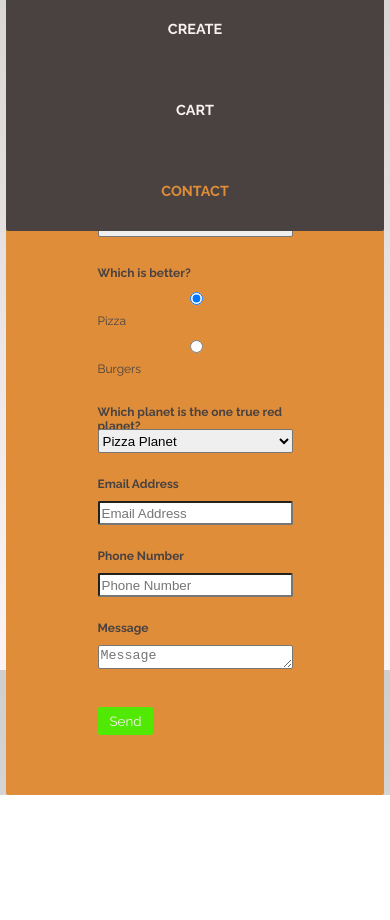
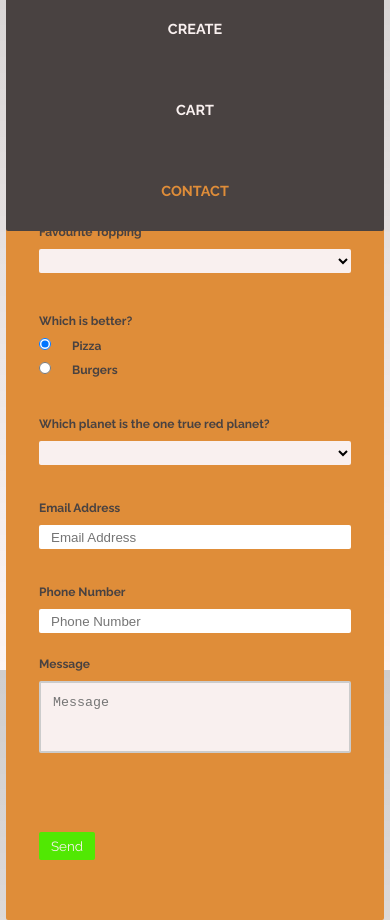
Before and after one commit to agfoghlaim/pizzaPlanet, a website: page public/contact.html in a window 390 px wide. Shown: the part 174-1094 px from the top of the page. Before the commit the page ends 969 px from the top, so only its background shows below. Drawn offline with Linux system fonts and the light colour scheme.

Commit message:
fixed contact form validation and made look nicer

```diff
--- a/public/contact.html
+++ b/public/contact.html
@@ -101,8 +101,18 @@
                             <div class="form-group radio">
 
                                 <label>Which is better?</label>
-                                    <input type="radio" name="better" value="pizza" checked> Pizza
-                                    <input type="radio" name="better" value="burgers"> Burgers
+                                    <div class="radio-div">
+                                        <input type="radio" name="better" value="pizza" checked>
+                                        <label for="better">Pizza</label>
+
+                                    </div>
+                                    <div class="radio-div">
+                                        <input type="radio" name="better" value="burgers">
+                                        <label for="better">Burgers</label>
+
+                                    </div>
+
+
 
                                 <p class="error-p"></p>
 
@@ -112,8 +122,8 @@
 
                                 <label>Which planet is the one true red planet?</label>
                                     <select name="redplanet" id="redplanet">
-                                            <option value="pizzaplanet">Pizza Planet</option>
-                                            <option value="mars">Mars</option>
+                                            <option class="opt" value="pizzaplanet">Pizza Planet</option>
+                                            <option class="opt" value="mars">Mars</option>
                                     </select>
 
                                     <p class="error-p"></p>
@@ -134,17 +144,17 @@
                                 <p class="error-p" id="phone-error"></p>
 
                             </div>
-                            <div class="form-group">
-
+                            <div class="form-group-textarea">
                                 <label>Message</label>
                                 <textarea name="message" id="message" rows="5" placeholder="Message" required="required" data-validation-required-message="Please enter a message."></textarea>
                                 <p id="message-error" class="error-p"></p>
 
                             </div>
+
                             <br>
 
                             <div>
-
+                                <p class="errors-above"></p>
                                 <button type="submit" class="brightGreen-bg" id="sendMessageButton">Send</button>
                                 <div id="form-feedback">
                                         <p id="form-success"></p>
--- a/public/css/contact.css
+++ b/public/css/contact.css
@@ -54,13 +54,31 @@ section.contact{
     align-items: center;
     justify-content: center;
 }
-
+.form-group textarea{
+    grid-auto-rows: 4rem;
+}
 .form-group{
     display: grid;
+    margin-top:1rem;
     grid-auto-columns: 50vw;
-    grid-auto-rows: 2rem;
+    grid-auto-rows: 2rem 3rem;
     justify-content: center;
 }
+
+input[type=text],input[type=tel],input[type=email], select{
+    border:none;
+    height: 3rem;
+    padding: 1rem;
+}
+
+
+.form-group-textarea{
+    display: grid;
+    grid-auto-columns: 50vw;
+    grid-auto-rows: 2rem 6rem;
+    justify-content: center;
+}
+
 
 .form-wrap label{
     font-weight: bold;
@@ -73,7 +91,63 @@ section.contact{
     align-content: center;
 }
 
+
 p.error-p{
     color: var(--red);
     margin:0;
 }
+
+input[type=text]:focus, textarea:focus, input[type=tel]:focus, input[type=email]:focus {
+    border: 3px solid var(--brightGreen);
+  }
+textarea{
+
+    padding: 1rem;
+    box-sizing: border-box;
+    border: 2px solid #ccc;
+
+    background-color:var(--white);
+    resize: none;
+}
+
+select{
+
+    padding: 1rem;
+    border: none;
+    background-color:var(--white);
+}
+
+.radio{
+    position:relative;
+}
+input[type=radio] {
+    -webkit-appearance: button;
+    border: 2px solid #494241;
+    background: transparent;
+    color: #FFF;
+    overflow: hidden;
+    margin: 0 1.5rem 0 0;
+    width:1rem;
+    height: 1rem;
+    outline: 0;
+}
+
+input[type=radio]:checked {
+
+    background: var(--brightGreen);
+
+}
+
+.errors-above{
+    height: 2rem;
+    line-height: 2rem;
+    font-size: 1rem;
+    margin: 0.7rem 0 0.7rem 0;
+    font-family: 'Roborto mono', monospace;
+    font-weight: bold;
+
+}
+#name-error, #email-error, #phone-error{
+    font-family: 'Roborto mono', monospace;
+    font-weight: bold;
+}
--- a/public/css/pizzaMaker.css
+++ b/public/css/pizzaMaker.css
@@ -110,6 +110,7 @@ input[type=checkbox] {
     top:0;
     left:0;
     margin:0;
+    outline: 0;
 }
 
 .toppingHeading{
--- a/public/css/style.css
+++ b/public/css/style.css
@@ -4,7 +4,6 @@ define global colours and gradients
 :root {
 	--green: #679580;
 	--black: #494241;
-	/* --lightGreen: #47A25E; */
 	--black: #494241;
 	--blue: #09489d;
 	--brightGreen: #51e803;
@@ -383,4 +382,19 @@ div.generic-header h1{
 		h1.now-delivering{
 		  font-size: 1.5rem;
 		}
+
+		.form-group, .form-group-textarea {
+			grid-auto-columns: 80vw !important;
+
+		}
+
+		.form-group{
+			grid-auto-rows: 2rem !important;
+		}
+
+		input[type=text],input[type=tel],input[type=email], select{
+
+			height: 2rem !important;
+
 	}
+	}
--- a/public/js/cart.js
+++ b/public/js/cart.js
@@ -125,7 +125,7 @@ function updateCartMenu(){
 
     //update local storage
     updateStorage();
-    deletebtns = document.querySelectorAll('.cart-delete');
+  deletebtns = document.querySelectorAll('.cart-delete');
   deletebtns.forEach(b=>b.addEventListener('click', removeFromCart));
 
   }
--- a/public/js/contact.js
+++ b/public/js/contact.js
@@ -1,23 +1,36 @@
   // Initialize Firebase
-  var config = {
-    apiKey: "AIzaSyCjrinmvvu1HZ3bn140W1ZRDL4HZwpxL50",
-    authDomain: "agfoghlaim-86aa5.firebaseapp.com",
-    databaseURL: "https://agfoghlaim-86aa5.firebaseio.com",
-    projectId: "agfoghlaim-86aa5",
-    storageBucket: "agfoghlaim-86aa5.appspot.com",
-    messagingSenderId: "886048617658"
+//   var config = {
+//     apiKey: "AIzaSyCjrinmvvu1HZ3bn140W1ZRDL4HZwpxL50",
+//     authDomain: "agfoghlaim-86aa5.firebaseapp.com",
+//     databaseURL: "https://agfoghlaim-86aa5.firebaseio.com",
+//     projectId: "agfoghlaim-86aa5",
+//     storageBucket: "agfoghlaim-86aa5.appspot.com",
+//     messagingSenderId: "886048617658"
+//   };
+//   firebase.initializeApp(config);
+var config = {
+    apiKey: "AIzaSyDNH-WfkHS27koIDu0JX_wo23zsq6jfX10",
+    authDomain: "pizzaplanet-19b5e.firebaseapp.com",
+    databaseURL: "https://pizzaplanet-19b5e.firebaseio.com",
+    projectId: "pizzaplanet-19b5e",
+    storageBucket: "pizzaplanet-19b5e.appspot.com",
+    messagingSenderId: "83121485317"
   };
   firebase.initializeApp(config);
+
+
+
 
   var messagesRef = firebase.database().ref('messages');
 
   function saveToFb(theData){
 
-    var newMessageRef = messagesRef.push();
+    var newMessageRef = messagesRef.push()
     newMessageRef.set({
       theData:theData
     }).then(
         function(){
+
             fbSuccess();
     }).catch(
         function(error) {
@@ -34,7 +47,7 @@
 
 
   function handleForm(event){
-
+    clearErrorAbove()
     //prevent form submitting and handle with js instead
     event.preventDefault();
 
@@ -45,19 +58,20 @@
     var name = document.querySelector('#name').value;
 
     //check name is not blank
-    if(isBlank(name)) {document.querySelector('p#name-error').textContent = 'enter name'; return;}
+    if(isBlank(name)) {document.querySelector('p#name-error').textContent = 'enter name';showErrorAbove(); return;}
 
 
     //check email is probably an email
     var email = document.querySelector('input#email').value;
     if(!isProbablyEmail(email)) {
         document.querySelector('p#email-error').textContent = 'Is that really your email?';
+        showErrorAbove()
         // document.getElementById('email-error').scrollIntoView();
         return;}
 
     //check phone is numeric
     var phone = document.querySelector('input#phone').value;
-    if(isNotNumeric(phone)) {document.querySelector('p#phone-error').textContent = 'Is that really your phone no.?'; return;}
+    if(isNotNumeric(phone)) {document.querySelector('p#phone-error').textContent = 'Is that really your phone no.?'; showErrorAbove(); return;}
 
     var message = document.querySelector('textarea#message').value;
 
@@ -77,7 +91,13 @@
     document.getElementById("contactForm").reset();
 }
 
+function showErrorAbove(){
+    document.querySelector('.errors-above').textContent = 'Please address any errors above';
+}
 
+function clearErrorAbove(){
+    document.querySelector('.errors-above').textContent = '';
+}
 //successfully submitted
 function fbSuccess(){
     document.querySelector('p#form-success').textContent = 'Form submitted successfully';
```
